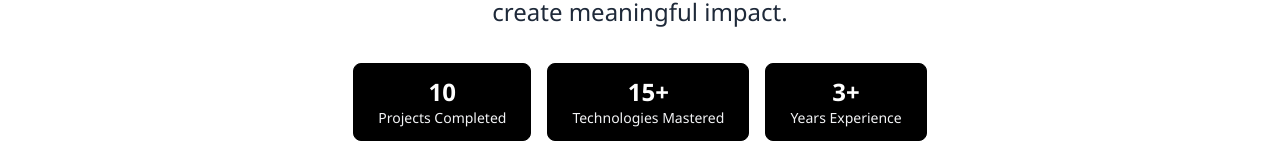
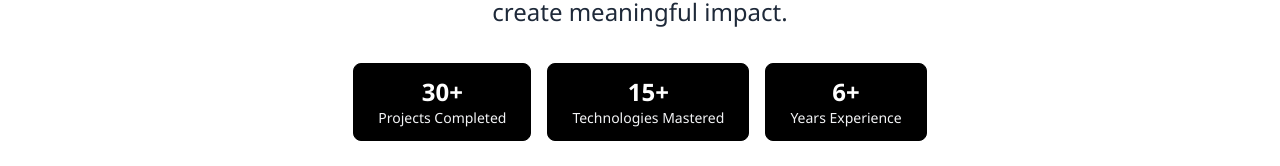
Before and after one commit to Shivangi889/Ankit-Malhotra-Portfolio, a React (Vite) app: page /project in a window 1280 px wide. Shown: the part 410-576 px from the top of the page. Built offline with nearby package versions, Linux system fonts and the light colour scheme.

Commit message:
Update index.jsx

```diff
--- a/src/pages/Projects/index.jsx
+++ b/src/pages/Projects/index.jsx
@@ -83,7 +83,7 @@
             </p>
             <div className="flex flex-col sm:flex-row gap-4 justify-center">
               <div className="bg-black border border-black rounded-lg px-6 py-3">
-                <div className="text-2xl font-bold text-white">{projects.length}</div>
+                <div className="text-2xl font-bold text-white">30+</div>
                 <div className="text-sm text-gray-100">Projects Completed</div>
               </div>
               <div className="bg-black border border-black rounded-lg px-6 py-3">
@@ -91,7 +91,7 @@
                 <div className="text-sm text-gray-100">Technologies Mastered</div>
               </div>
               <div className="bg-black border border-black rounded-lg px-6 py-3">
-                <div className="text-2xl font-bold text-white">3+</div>
+                <div className="text-2xl font-bold text-white">6+</div>
                 <div className="text-sm text-gray-100">Years Experience</div>
               </div>
             </div>
```
